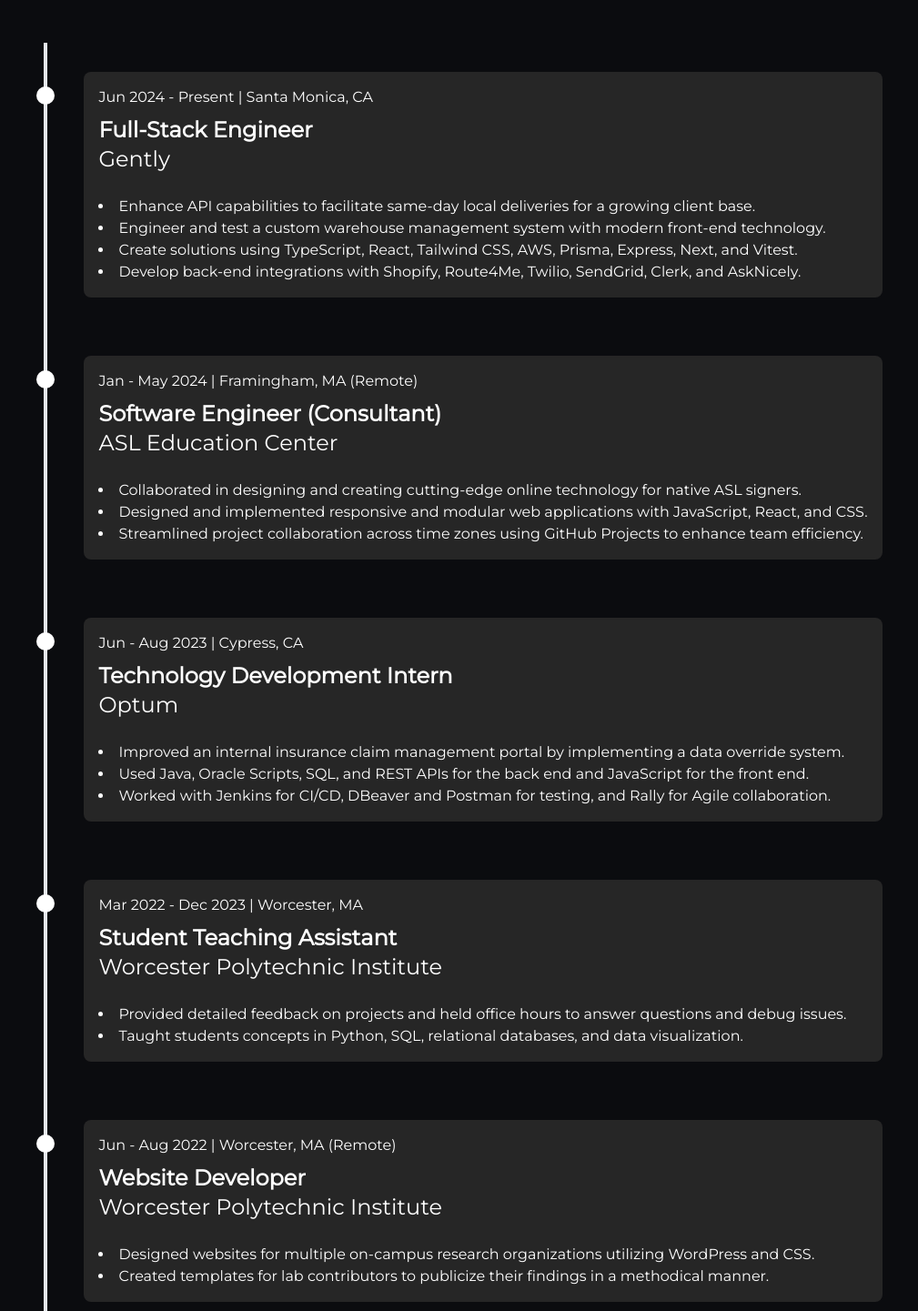
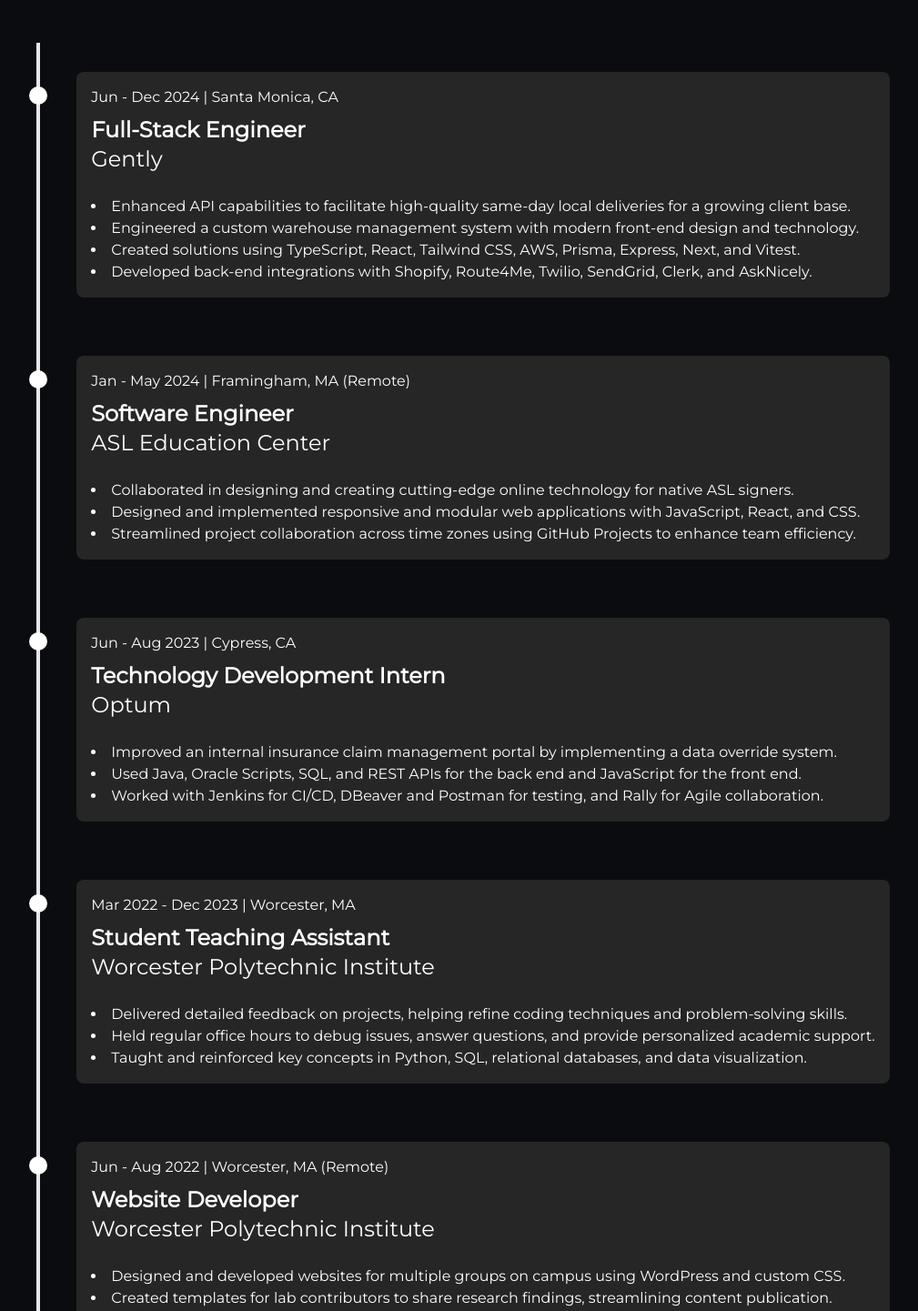
Before and after one commit to jennatripoli/jennatripoli.github.io, a Next.js app: page / in a window 1280 px wide. Shown: the part 4409-5850 px from the top of the page at 91% size, without its empty margins (131-1140 px from the left). Built offline with nearby package versions, Linux system fonts and the light colour scheme.

Commit message:
Update Experience.tsx

```diff
--- a/src/app/components/Experience.tsx
+++ b/src/app/components/Experience.tsx
@@ -3,20 +3,20 @@
 export const Experience = () => {
   const experiences = [
     {
-      date: "Jun 2024 - Present",
+      date: "Jun - Dec 2024",
       position: "Full-Stack Engineer",
       company: "Gently",
       location: "Santa Monica, CA",
       description: [
-        "Enhance API capabilities to facilitate same-day local deliveries for a growing client base.",
-        "Engineer and test a custom warehouse management system with modern front-end technology.",
-        "Create solutions using TypeScript, React, Tailwind CSS, AWS, Prisma, Express, Next, and Vitest.",
-        "Develop back-end integrations with Shopify, Route4Me, Twilio, SendGrid, Clerk, and AskNicely.",
+        "Enhanced API capabilities to facilitate high-quality same-day local deliveries for a growing client base.",
+        "Engineered a custom warehouse management system with modern front-end design and technology.",
+        "Created solutions using TypeScript, React, Tailwind CSS, AWS, Prisma, Express, Next, and Vitest.",
+        "Developed back-end integrations with Shopify, Route4Me, Twilio, SendGrid, Clerk, and AskNicely.",
       ],
     },
     {
       date: "Jan - May 2024",
-      position: "Software Engineer (Consultant)",
+      position: "Software Engineer",
       company: "ASL Education Center",
       location: "Framingham, MA (Remote)",
       description: [
@@ -42,8 +42,9 @@
       company: "Worcester Polytechnic Institute",
       location: "Worcester, MA",
       description: [
-        "Provided detailed feedback on projects and held office hours to answer questions and debug issues.",
-        "Taught students concepts in Python, SQL, relational databases, and data visualization.",
+        "Delivered detailed feedback on projects, helping refine coding techniques and problem-solving skills.",
+        "Held regular office hours to debug issues, answer questions, and provide personalized academic support.",
+        "Taught and reinforced key concepts in Python, SQL, relational databases, and data visualization.",
       ],
     },
     {
@@ -52,8 +53,8 @@
       company: "Worcester Polytechnic Institute",
       location: "Worcester, MA (Remote)",
       description: [
-        "Designed websites for multiple on-campus research organizations utilizing WordPress and CSS.",
-        "Created templates for lab contributors to publicize their findings in a methodical manner.",
+        "Designed and developed websites for multiple groups on campus using WordPress and custom CSS.",
+        "Created templates for lab contributors to share research findings, streamlining content publication.",
       ],
     },
   ];
```
Also changed, not shown: 1 other file (tests, documents, lock files or other folders).
